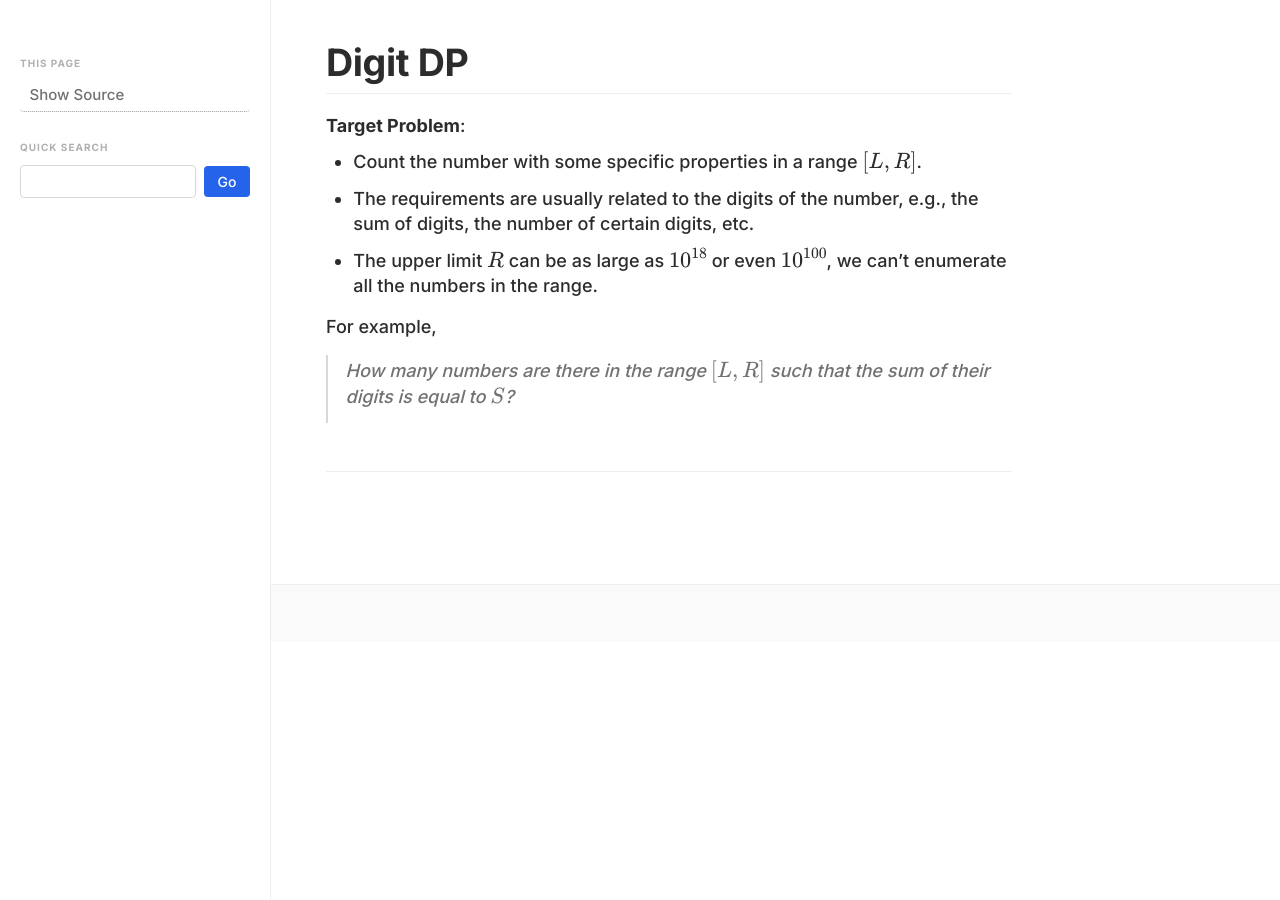
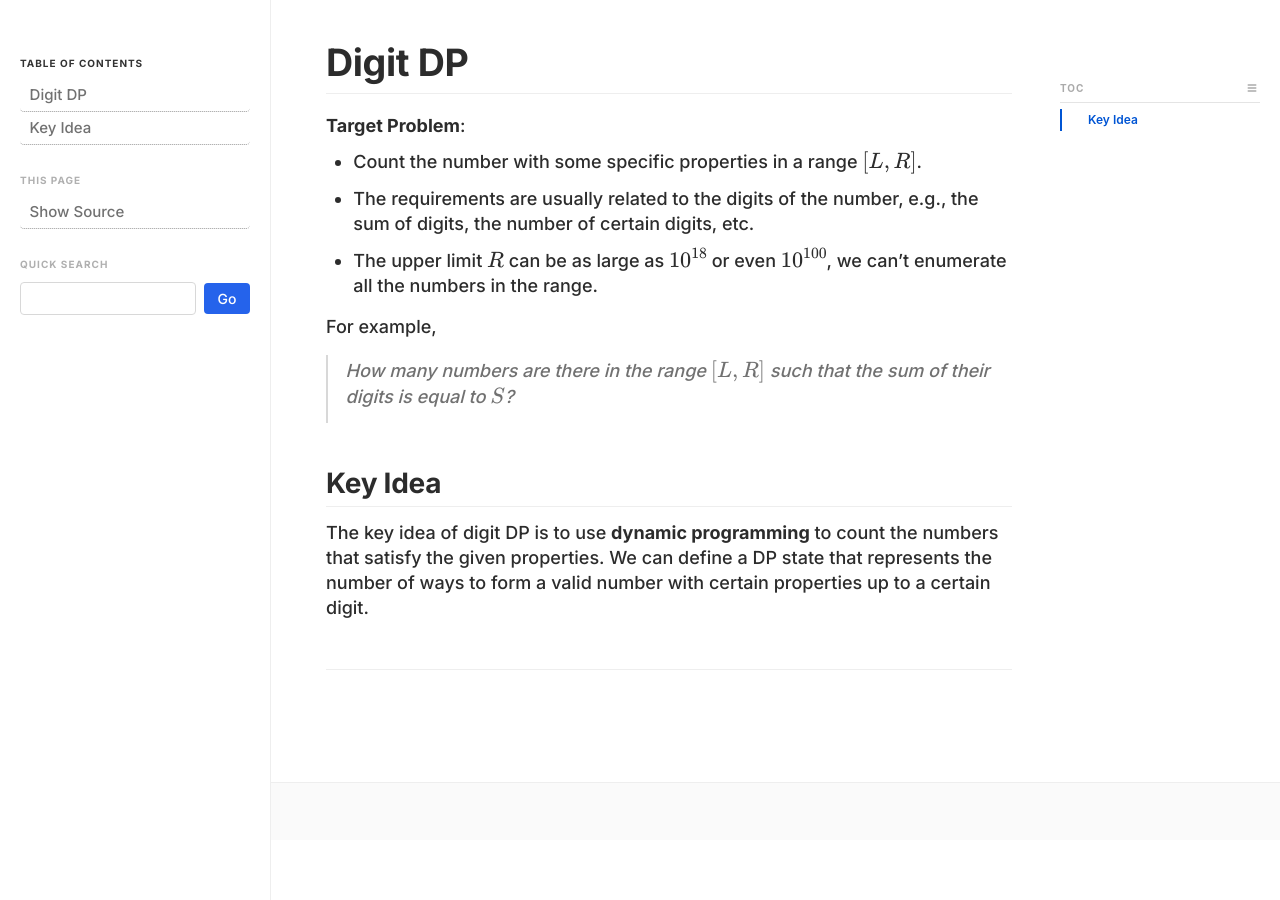
Before and after one commit to li-xin-yi/lctemplates, a Sphinx documentation site: the page built from docs/source/digit-dp.md, in a window 1280 px wide. Built offline with Sphinx 7.4.7, drawn with Linux system fonts in a browser that asks for light colours; comment, search, counter and statistics services are not loaded.

Commit message:
Add key idea section to Digit DP documentation explaining dynamic programming approach

```diff
--- a/docs/source/digit-dp.md
+++ b/docs/source/digit-dp.md
@@ -8,3 +8,7 @@
 For example,
 
 > How many numbers are there in the range $[L, R]$ such that the sum of their digits is equal to $S$?
+
+## Key Idea
+
+The key idea of digit DP is to use **dynamic programming** to count the numbers that satisfy the given properties. We can define a DP state that represents the number of ways to form a valid number with certain properties up to a certain digit.
```
